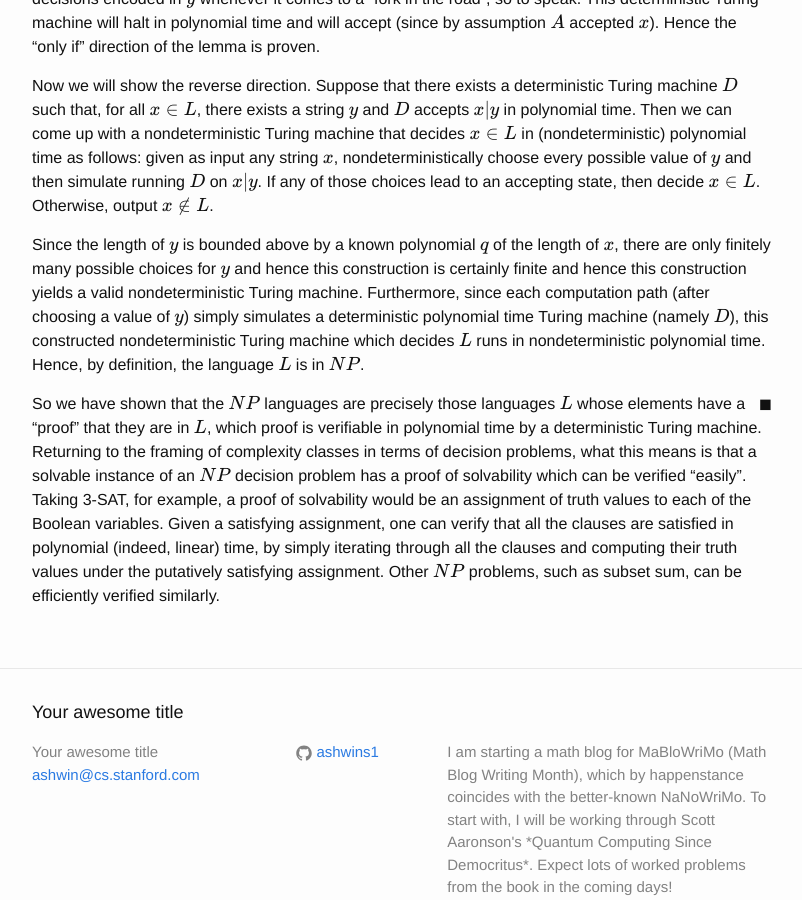
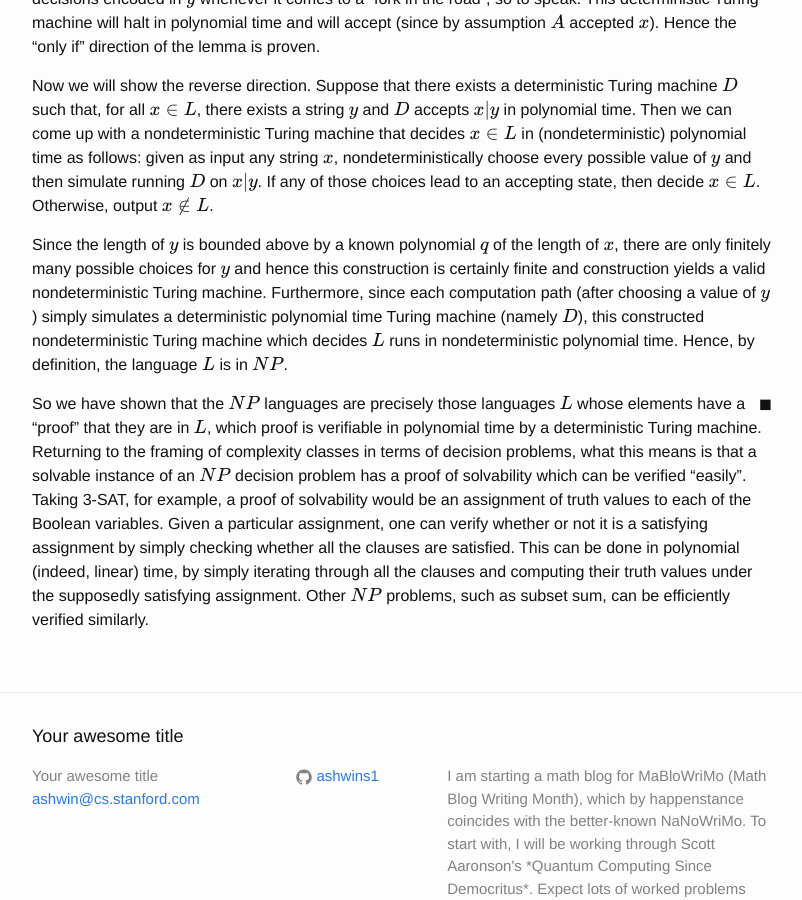
Before and after one commit to ashwins1/ashwins1.github.io, a Jekyll site: the page built from _posts/2015-11-03-p-and-np.markdown, in a window 1280 px wide and 900 px high, scrolled down 1995 px. Shown: the whole window, without its empty margins (238-1040 px from the left). Built offline with Jekyll 4.4.1, drawn with Linux system fonts in a browser that asks for light colours; formulas are drawn with MathJax 3.

Commit message:
Style fixes

```diff
--- a/_posts/2015-11-03-p-and-np.markdown
+++ b/_posts/2015-11-03-p-and-np.markdown
@@ -132,7 +132,7 @@ output \\(x \not\in L\\).
 
 Since the length of \\(y\\) is bounded above by a known polynomial \\(q\\) of
 the length of \\(x\\), there are only finitely many possible choices for
-\\(y\\) and hence this construction is certainly finite and hence this
+\\(y\\) and hence this construction is certainly finite and
 construction yields a valid nondeterministic Turing machine. Furthermore, since
 each computation path (after choosing a value of \\(y\\)) simply simulates a
 deterministic polynomial time Turing machine (namely \\(D\\)), this constructed
@@ -148,9 +148,10 @@ the framing of complexity classes in terms of decision problems, what this
 means is that a solvable instance of an \\(NP\\) decision problem has a proof
 of solvability which can be verified "easily". Taking 3-SAT, for example, a
 proof of solvability would be an assignment of truth values to each of the
-Boolean variables. Given a satisfying assignment, one can verify that all the
-clauses are satisfied in polynomial (indeed, linear) time, by simply iterating
-through all the clauses and computing their truth values under the putatively
-satisfying assignment. Other \\(NP\\) problems, such as subset sum, can be
-efficiently verified similarly.
+Boolean variables. Given a particular assignment, one can verify whether or not
+it is a satisfying assignment by simply checking whether all the clauses are
+satisfied. This can be done in polynomial (indeed, linear) time, by simply
+iterating through all the clauses and computing their truth values under the
+supposedly satisfying assignment. Other \\(NP\\) problems, such as subset sum,
+can be efficiently verified similarly.
 </p>
```
